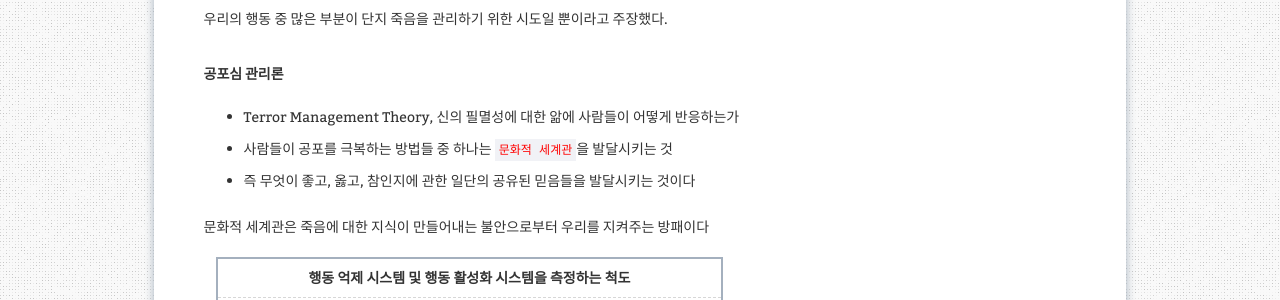
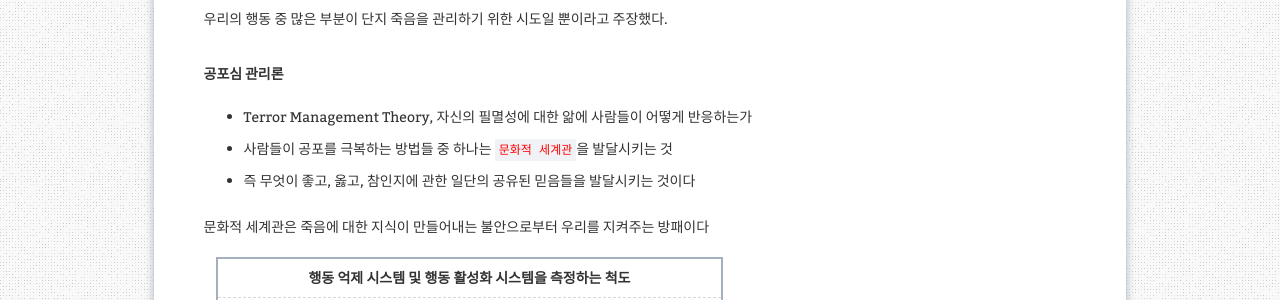
Before and after one commit to aristohyun/aristohyun.github.io, a Jekyll site: the page built from _posts/2021-09-01-psychology_08.md, in a window 1280 px wide and 900 px high, scrolled down 10866 px. Shown: the part 153-453 px from the top of the window. Built offline with Jekyll 4.4.1, drawn with Linux system fonts in a browser that asks for light colours; comment, search, counter and statistics services are not loaded.

Commit message:
Update 2021-09-01-psychology_08.md

```diff
--- a/_posts/2021-09-01-psychology_08.md
+++ b/_posts/2021-09-01-psychology_08.md
@@ -342,7 +342,7 @@ DHEA라는 호르몬은 성적 욕망의 초기 출현에 관련된 것으로
 
 #### 공포심 관리론
 
-- Terror Management Theory, 신의 필멸성에 대한 앎에 사람들이 어떻게 반응하는가
+- Terror Management Theory, 자신의 필멸성에 대한 앎에 사람들이 어떻게 반응하는가
 - 사람들이 공포를 극복하는 방법들 중 하나는 `문화적 세계관`을 발달시키는 것
 - 즉 무엇이 좋고, 옳고, 참인지에 관한 일단의 공유된 믿음들을 발달시키는 것이다
 
```
